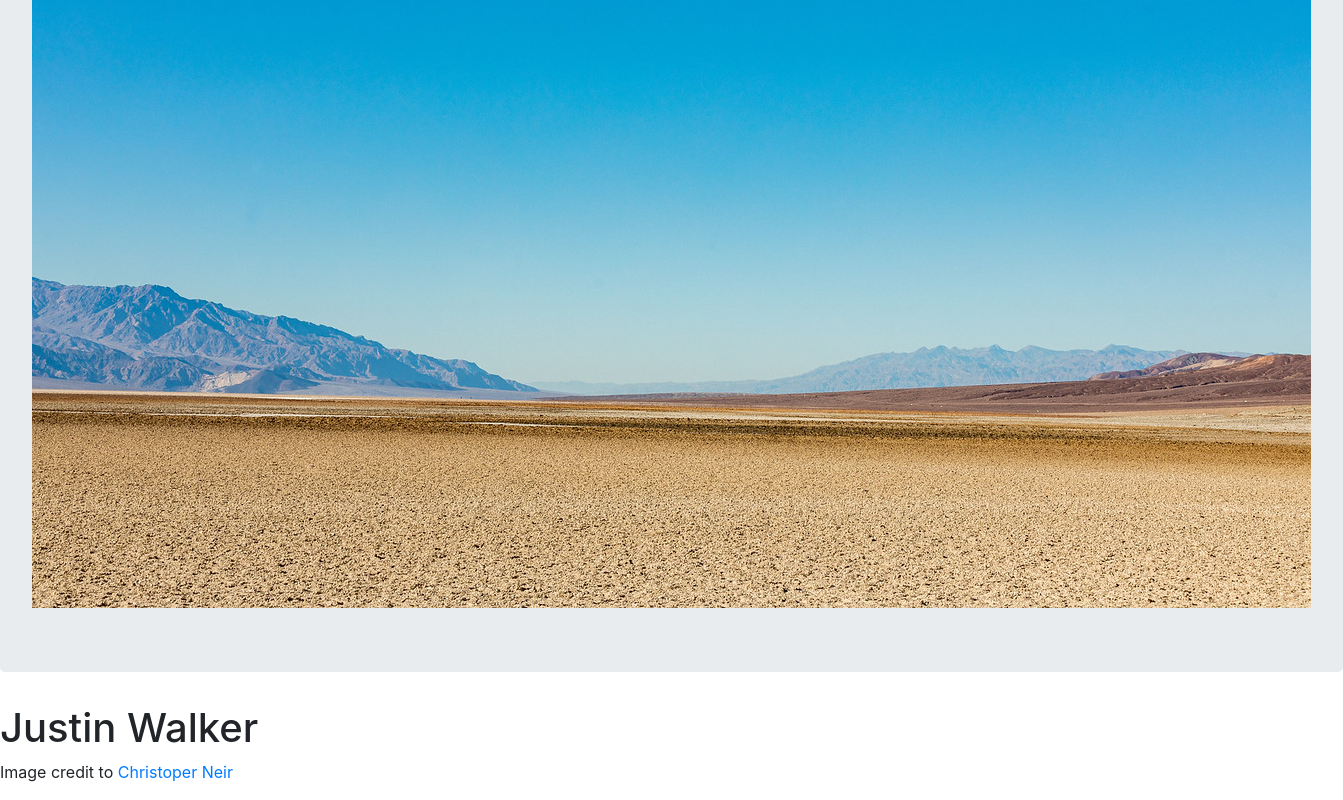
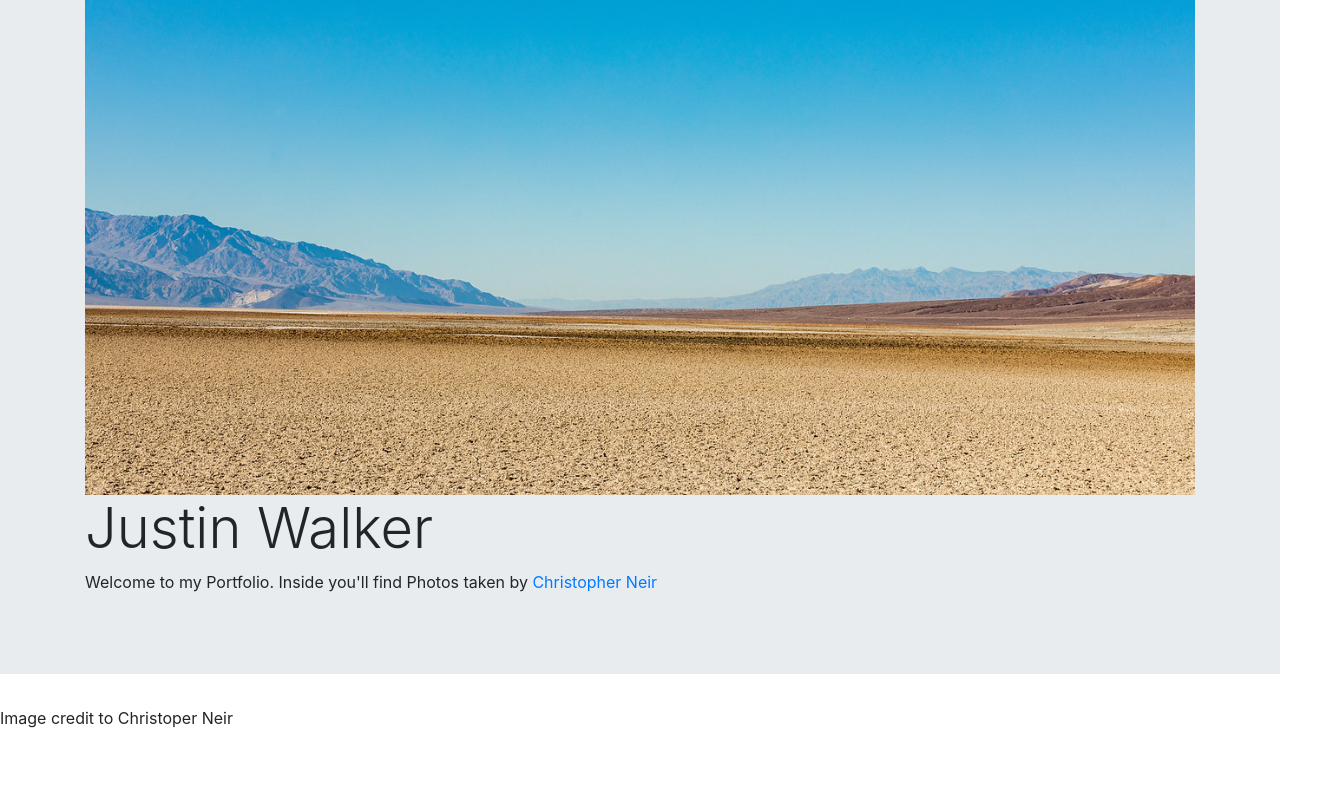
Before and after one commit to walkerj90/justin-portfolio, a plain HTML site: page index.html in a window 1280 px wide. Shown: the part 365-1165 px from the top of the page, 1343 px wide, since content can reach past the window. After the commit the page ends 1111 px from the top, so only its background shows below. Drawn offline with nearby package versions, Linux system fonts and the light colour scheme.

Commit message:
made multiple changes to images as well as added mobile support for pages.

```diff
--- a/CSS/style.css
+++ b/CSS/style.css
@@ -1,17 +1,3 @@
-body, html {
-    height: 100%;
-}
-
-
-.jumbotron {
-  background-image: linear-gradient(rgba(0, 0, 0, 0.5), rgba(0, 0, 0, 0.5)), url("photographer.jpg");
-  height: auto;
-  background-position: center;
-  background-repeat: no-repeat;
-  background-size: cover;
-  position: relative;
-}
-
 .hero-text {
   text-align: center;
   position: absolute;
--- a/index.html
+++ b/index.html
@@ -1,5 +1,6 @@
 <!DOCTYPE html>
 <html lang="en">
+<meta name="viewport" content="width=device-width, initial-scale=1.0">
 
 <head>
     <link href="CSS/style.css">
@@ -33,9 +34,14 @@
             </ul>
         </div>
     </nav>
-    <img src="IMAGES/landscape.jpg" class="jumbotron" alt="Death Valley Landscape">
-    <h1 class="hero-text">Justin Walker</h1>
-    <p>Image credit to<a href="https://www.neirperfect.com/"> Christoper Neir</a></p>
+    <div class="jumbotron jumbotron-fluid">
+        <div class="container"> <img src="IMAGES/landscape.jpg" class="img-fluid" alt="death valley landscape">
+            <h1 class="display-4">Justin Walker</h1>
+            <p>Welcome to my Portfolio. Inside you'll find Photos taken by <a
+                    href="https://www.linkedin.com/in/christopherneir/"> Christopher Neir </p></a>
+        </div>
+    </div>
+    <p>Image credit to Christoper Neir</p>
     </div>
     </div>
 </body>
```
Also changed, not shown: contact.html (+1 -0 lines), portfolio.html (+11 -10 lines).
